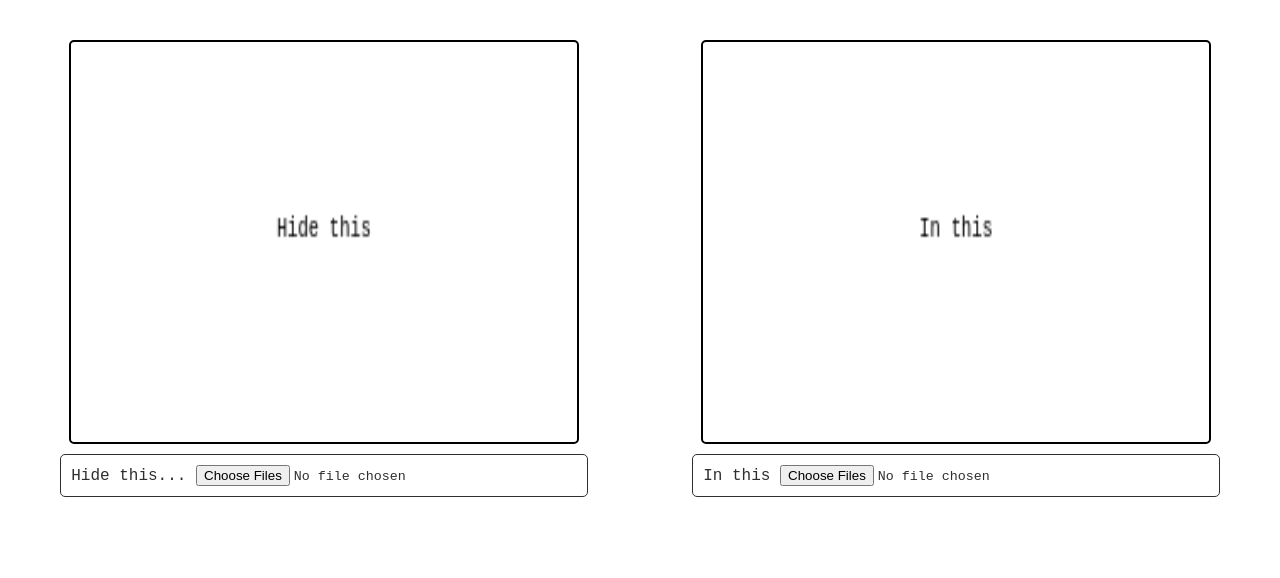
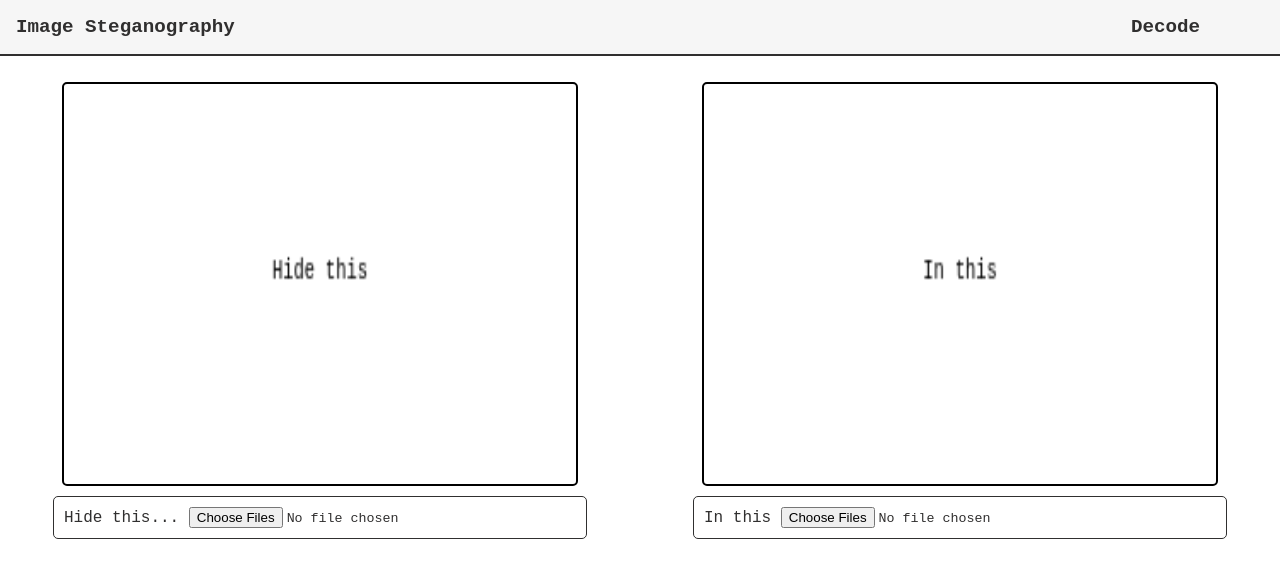
Before and after one commit to gaverealjohn/image-steganography, a plain HTML site: page encode.html in a window 1280 px wide. Drawn offline with Linux system fonts and the light colour scheme.

Commit message:
Added navigation bar and styling

```diff
--- a/css/encode.css
+++ b/css/encode.css
@@ -2,16 +2,18 @@
     text-align: center;
 }
 
-body {
+.wrapper {
+    position: relative;
     display: flex;
+    flex-direction: row;
     justify-content: center;
+    align-items: center;
 }
 
 .container {
     display: flex;
     justify-content: center;
     width: fit-content;
-    margin-top: 22px;
 }
 
 .no-mt {
--- a/css/style.css
+++ b/css/style.css
@@ -1,6 +1,4 @@
 :root {
-    /* --primary: #0078AA; */
-    /* --accent: #3AB4F2; */
     --primary: black;
     --accent: #302f2f;
     --secondary: #F2DF3A;
@@ -9,6 +7,10 @@
 
 * {
     font-family: 'Courier New', Courier, monospace;
+}
+
+body {
+    margin: 0;
 }
 
 .wrapper {
@@ -23,6 +25,21 @@
     align-items: center;
 }
 
+nav {
+    background-color: var(--light);
+    display: flex;
+    justify-content: space-between;
+    align-items: center;
+    padding-inline-start: 1rem;
+    padding-inline-end: 5rem;
+    margin-bottom: 1rem;
+    border-bottom: 2px var(--accent) solid;
+}
+
+.nav-link {
+    list-style: none;
+}
+
 h1 {
     color: var(--primary);
 }
@@ -34,17 +51,24 @@ h1 {
     justify-content: center;
 }
 
-button {
+a {
+    text-decoration: none;
+    color: var(--accent);
+    font-size: 1.2rem;
+    font-weight: bold;
+}
+
+.button-link {
     width: auto;
-    height: 2.5rem;
+    height: auto;
     margin: 0 10px;
-    padding: 0 5%;
+    padding: 0.5rem 5%;
     background-color: var(--light);
     border: 1px var(--accent) solid;
     border-radius: 5px;
 }
 
-button:hover {
+.button-link:hover {
     background-color: #ecedee;
     cursor: pointer;
 }
@@ -54,10 +78,3 @@ button:hover {
     padding: 0 5rem;
     align-self: center;
 }
-
-a {
-    text-decoration: none;
-    color: var(--accent);
-    font-size: 1.2rem;
-    font-weight: bold;
-}
--- a/encode.html
+++ b/encode.html
@@ -10,7 +10,18 @@
     <script src='https://www.dukelearntoprogram.com/course1/common/js/image/SimpleImage.js'></script>
 </head>
 <body>
+    <nav>
+        <span id="logo">
+            <a href="index.html">Image Steganography</a>
+        </span>
+        <ul id="nav-links">
+            <li class="nav-link">
+                <a href="decode.html">Decode</a>
+            </li>
+        </ul>
+    </nav>
     <div id="error-msg"></div>
+    <div class="wrapper">
         <div class="container">
             <div class="row">
                 <canvas id="input-canvas"></canvas>
@@ -65,6 +76,7 @@
                 </button>
             </div>
         </div>
+    </div>
 
     <script src="js/encode.js"></script>
 </body>
```
Also changed, not shown: decode.html (+10 -0 lines), index.html (+2 -6 lines). Lines whose indentation alone changed are shown as unchanged.
